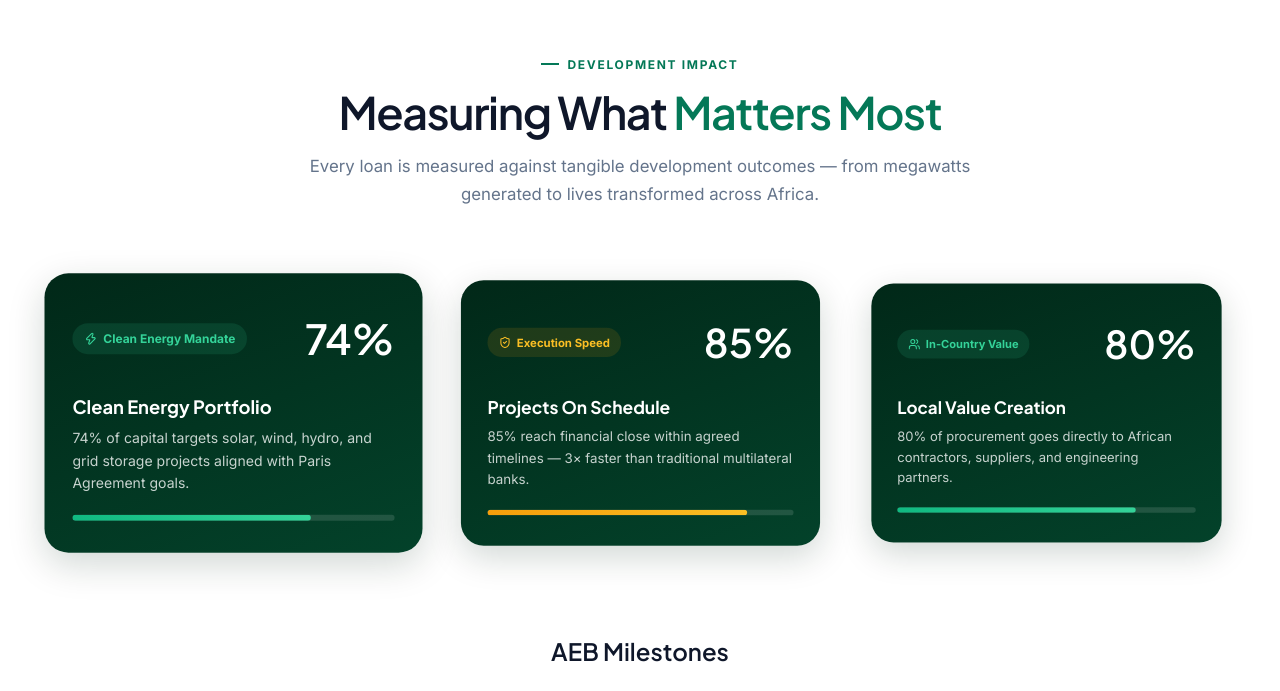
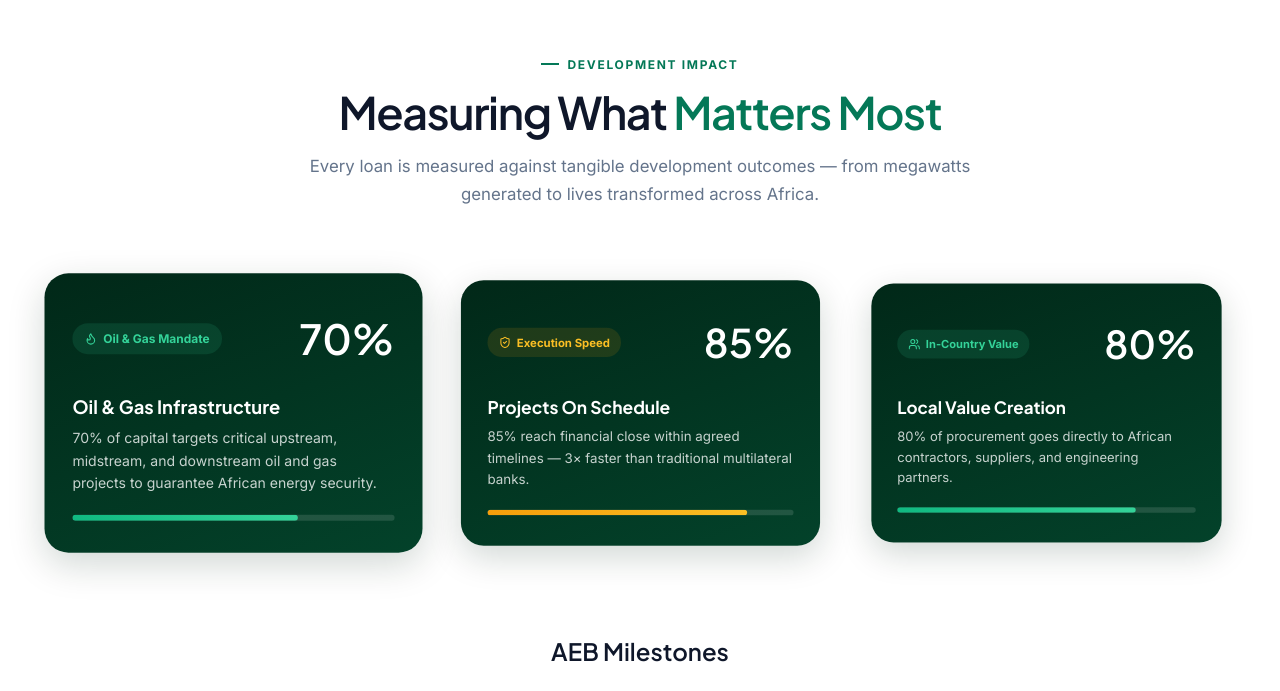
Before and after one commit to ephraim2k2/AEB, a React (Vite) app: page / in a window 1280 px wide. Shown: the part 2436-3127 px from the top of the page. Built offline with nearby package versions, Linux system fonts and the light colour scheme; a web font is replaced by a local one.

Commit message:
sharppp project

```diff
--- a/src/components/About.jsx
+++ b/src/components/About.jsx
@@ -1,6 +1,6 @@
 import React from 'react';
 import { Calendar, ShieldCheck, Flame, Globe, ArrowRight, Play } from 'lucide-react';
-import aboutImg from '../assets/gallery_wind.png';
+import aboutImg from '../assets/our_mandate.png';
 
 export default function About({ onNavigate }) {
   const handleNavClick = (e, targetId) => {
--- a/src/components/Impact.jsx
+++ b/src/components/Impact.jsx
@@ -1,16 +1,16 @@
 import React from 'react';
-import { Zap, ShieldCheck, Users } from 'lucide-react';
+import { Zap, ShieldCheck, Users, Flame } from 'lucide-react';
 
 export default function Impact() {
   const impactCards = [
     {
-      icon: <Zap size={13} />,
-      tag: 'Clean Energy Mandate',
+      icon: <Flame size={13} />,
+      tag: 'Oil & Gas Mandate',
       amberTag: false,
-      num: '74%',
-      title: 'Clean Energy Portfolio',
-      body: '74% of capital targets solar, wind, hydro, and grid storage projects aligned with Paris Agreement goals.',
-      progress: '74%',
+      num: '70%',
+      title: 'Oil & Gas Infrastructure',
+      body: '70% of capital targets critical upstream, midstream, and downstream oil and gas projects to guarantee African energy security.',
+      progress: '70%',
       amberFill: false,
     },
     {
```
Also changed, not shown: src/assets/hero_landing_bg.jpg, src/assets/our_mandate.png (added).
